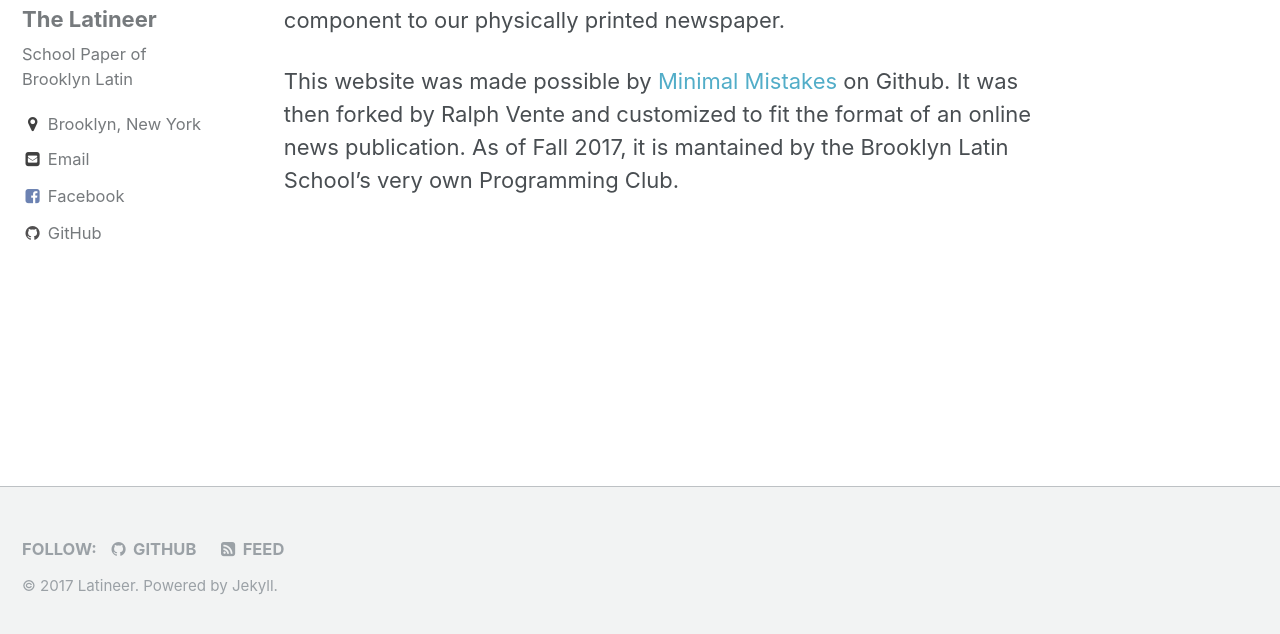
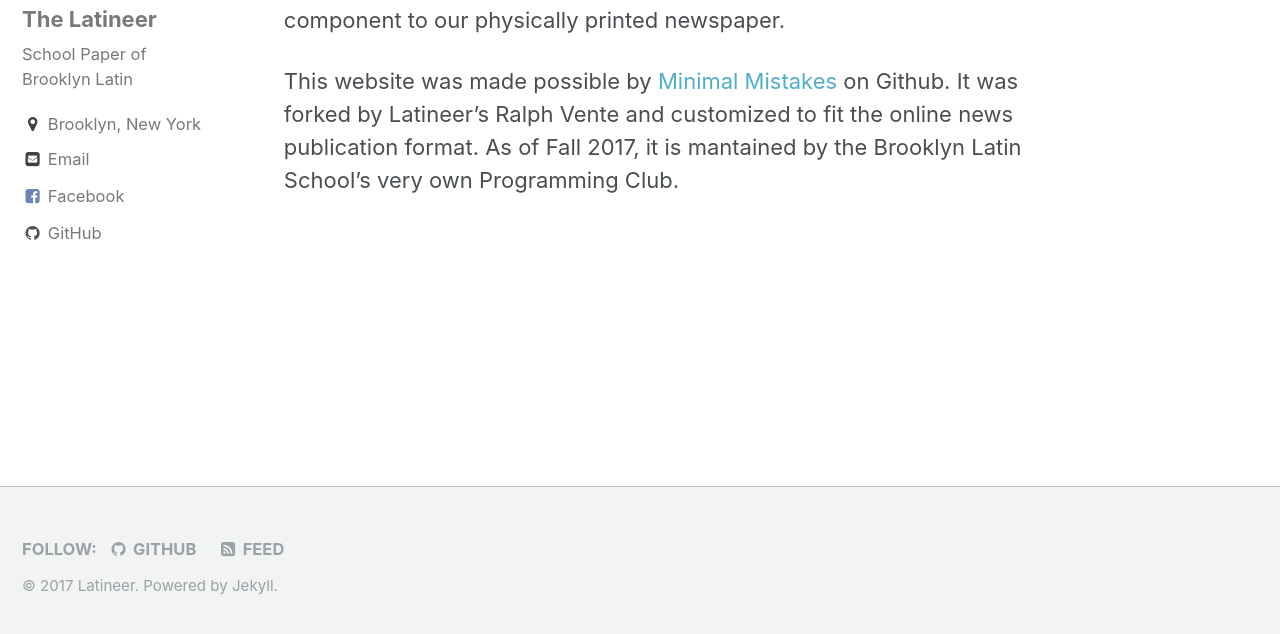
Before and after one commit to rvente/site, a Jekyll site: the page built from _pages/about.md, in a window 1280 px wide, cut to the strip 258-892 px from the top of the page. Built offline with Jekyll 4.4.1, drawn with Linux system fonts in a browser that asks for light colours.

Commit message:
Update about.md

```diff
--- a/_pages/about.md
+++ b/_pages/about.md
@@ -9,4 +9,4 @@ modified: 2017-02-14T14:28:13-05:00
 
 We're a collective of students at Brooklyn Latin with a mutual passion for journalism and the power of the written word. This is the online component to our physically printed newspaper.
 
-This website was made possible by [Minimal Mistakes](https://github.com/mmistakes/minimal-mistakes) on Github. It was then forked by Ralph Vente and customized to fit the format of an online news publication. As of Fall 2017, it is mantained by the Brooklyn Latin School's very own Programming Club.
+This website was made possible by [Minimal Mistakes](https://github.com/mmistakes/minimal-mistakes) on Github. It was forked by Latineer's Ralph Vente and customized to fit the online news publication format. As of Fall 2017, it is mantained by the Brooklyn Latin School's very own Programming Club.
```
